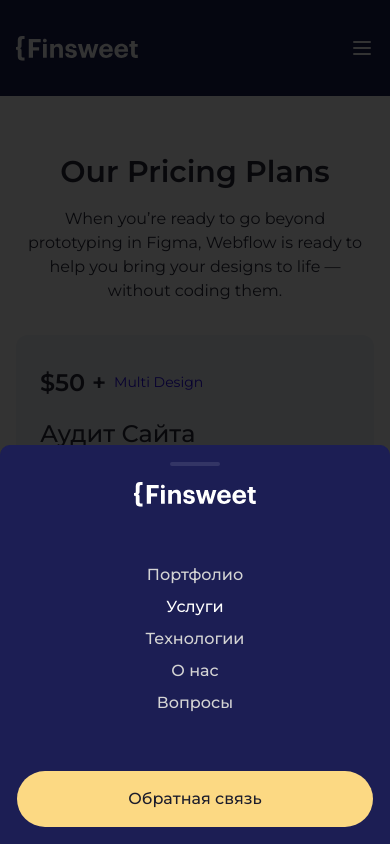
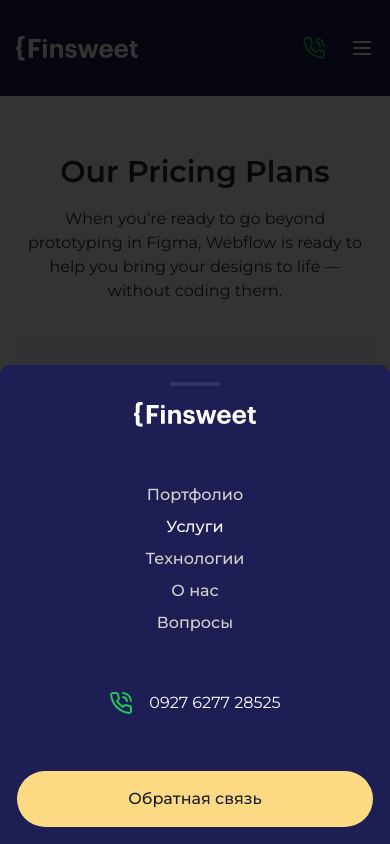
Before and after one commit to KirillUnited/digital-agency, a Next.js app: page /pricing in a window 390 px wide. Both pictures are taken after a click on the button 362 px from the left and 48 px from the top of the page. Built offline with nearby package versions, Linux system fonts and the light colour scheme.

Commit message:
add phone call

```diff
--- /dev/null
+++ b/src/components/PhoneCall/index.tsx
@@ -0,0 +1,18 @@
+import { cn } from '@/lib/utils'
+import { PhoneCallIcon } from 'lucide-react'
+import Link from 'next/link'
+import React from 'react'
+
+type PhoneCallProps = {
+    phone?: string,
+    label?: string
+}
+
+export default function PhoneCall({ phone, label }: PhoneCallProps) {
+    return (
+        <Link href={`${phone || 'tel:0927627728525'}`} className={cn('group inline-flex gap-4 flex-wrap items-center justify-center')}>
+            <PhoneCallIcon className='text-green-500 group-hover:text-green-500/70 transition-colors' />
+            {label && <span>{label}</span>}
+        </Link>
+    )
+}
--- a/src/components/shared/Header/Header.tsx
+++ b/src/components/shared/Header/Header.tsx
@@ -2,23 +2,27 @@
 import React from 'react'
 import Navbar from './Navbar'
 import { Button } from '../../ui/button'
-import MobileMenu from './MobileMenu'
 import Logo from '../Logo'
 import HeaderDrawer from './HeaderDrawer'
 import { cn } from '@/lib/utils'
 import styles from './styles.module.css'
+import PhoneCall from '@/components/PhoneCall'
 
 const Header = () => {
     return (
         <header className={cn('sticky z-50 top-0 left-0', styles.header)}>
             <div className="container">
-                <div className="flex items-center justify-between min-h-24 py-4">
+                <div className="flex items-center justify-between gap-6 min-h-24 py-4">
                     <Logo />
-                    <nav className="lg:flex hidden items-center justify-end gap-12">
+                    <nav className="lg:flex hidden items-center justify-end gap-8">
                         <Navbar variant='primary' />
+                        <PhoneCall />
                         <Button size={'sm'}>Обратная связь</Button>
                     </nav>
-                    <HeaderDrawer />
+                    <div className='flex gap-6 items-center lg:hidden'>
+                        <PhoneCall />
+                        <HeaderDrawer />
+                    </div>
                 </div>
             </div>
         </header>
--- a/src/components/shared/Header/HeaderDrawer.tsx
+++ b/src/components/shared/Header/HeaderDrawer.tsx
@@ -13,11 +13,12 @@ import React from 'react'
 import Logo from "../Logo"
 import Navbar from "./Navbar"
 import { Button } from "@/components/ui/button"
+import PhoneCall from "@/components/PhoneCall"
 
 const HeaderDrawer = () => {
     return (
         <Drawer shouldScaleBackground>
-            <DrawerTrigger className='lg:hidden'>
+            <DrawerTrigger>
                 <Menu className='text-white' />
             </DrawerTrigger>
             <DrawerContent className='bg-background-secondary border-background-secondary'>
@@ -32,6 +33,9 @@ const HeaderDrawer = () => {
                             <Navbar variant='primary' />
                         </nav>
                     </DrawerFooter>
+                    <DrawerFooter className="text-secondary-foreground">
+                        <PhoneCall label="0927 6277 28525" />
+                    </DrawerFooter>
                     <DrawerFooter>
                         <Button size={'sm'}>Обратная связь</Button>
                     </DrawerFooter>
--- a/src/content/index.ts
+++ b/src/content/index.ts
@@ -134,7 +134,7 @@ export const navbar = [
 export const contacts = [
     {
         name: 'email',
-        title: 'Пишите нам на',
+        title: 'Пишите нам',
         href: 'mailto:contact@website.com',
         label: 'contact@website.com'
     },
```
